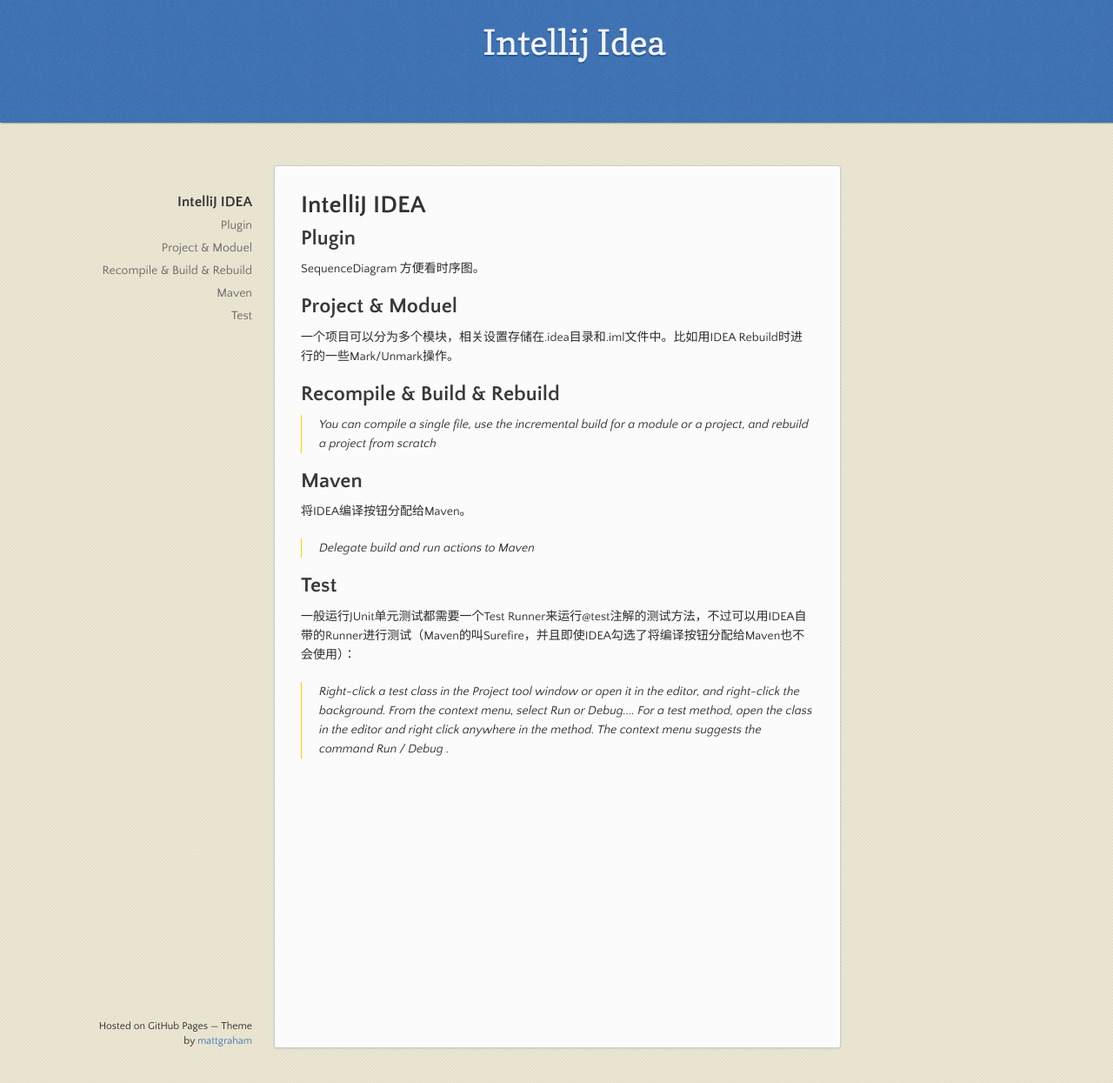
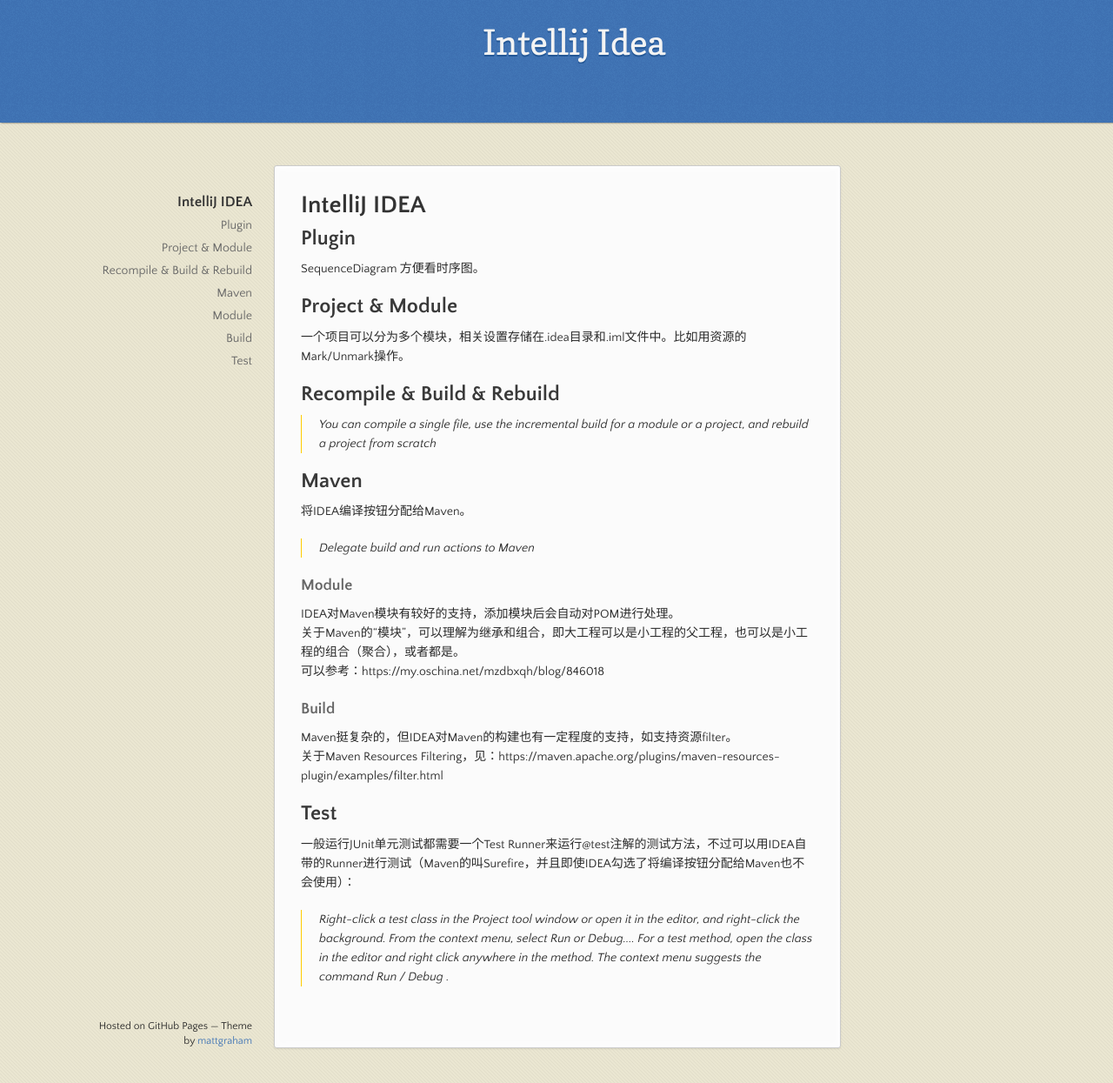
Before and after one commit to lvv9/lvv9.github.io, a Jekyll site: the page built from _posts/2020-04-25-intellij-idea.md, in a window 1280 px wide and 1245 px high. Shown: the whole window at 87% size. Built offline with Jekyll 4.4.1, drawn with Linux system fonts in a browser that asks for light colours; our own code applies the rules of GitHub Pages for plain Markdown files; the repository's description, which GitHub fills in, is left out.

Commit message:
Update 2020-04-25-intellij-idea.md

```diff
--- a/_posts/2020-04-25-intellij-idea.md
+++ b/_posts/2020-04-25-intellij-idea.md
@@ -2,8 +2,8 @@
 ## Plugin
 SequenceDiagram 方便看时序图。
 
-## Project & Moduel
-一个项目可以分为多个模块，相关设置存储在.idea目录和.iml文件中。比如用IDEA Rebuild时进行的一些Mark/Unmark操作。
+## Project & Module
+一个项目可以分为多个模块，相关设置存储在.idea目录和.iml文件中。比如用资源的Mark/Unmark操作。
 
 ## Recompile & Build & Rebuild
 > You can compile a single file, use the incremental build for a module or a project, and rebuild a project from scratch
@@ -12,6 +12,15 @@
 将IDEA编译按钮分配给Maven。
 > Delegate build and run actions to Maven
 
+### Module
+IDEA对Maven模块有较好的支持，添加模块后会自动对POM进行处理。
+关于Maven的“模块”，可以理解为继承和组合，即大工程可以是小工程的父工程，也可以是小工程的组合（聚合），或者都是。
+可以参考：https://my.oschina.net/mzdbxqh/blog/846018
+
+### Build
+Maven挺复杂的，但IDEA对Maven的构建也有一定程度的支持，如支持资源filter。
+关于Maven Resources Filtering，见：https://maven.apache.org/plugins/maven-resources-plugin/examples/filter.html
+
 ## Test
 一般运行JUnit单元测试都需要一个Test Runner来运行@test注解的测试方法，不过可以用IDEA自带的Runner进行测试（Maven的叫Surefire，并且即使IDEA勾选了将编译按钮分配给Maven也不会使用）：
 > Right-click a test class in the Project tool window or open it in the editor, and right-click the background. From the context menu, select Run <class name> or Debug....
```
